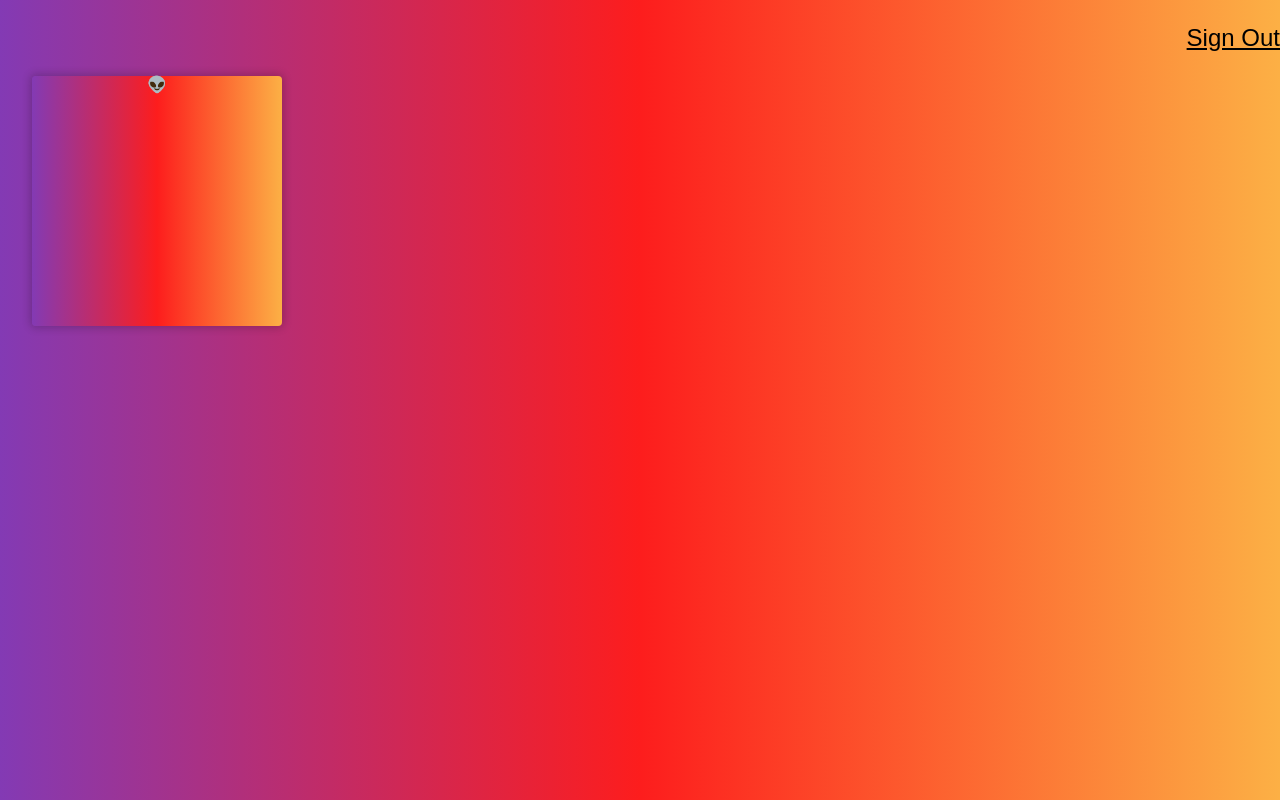
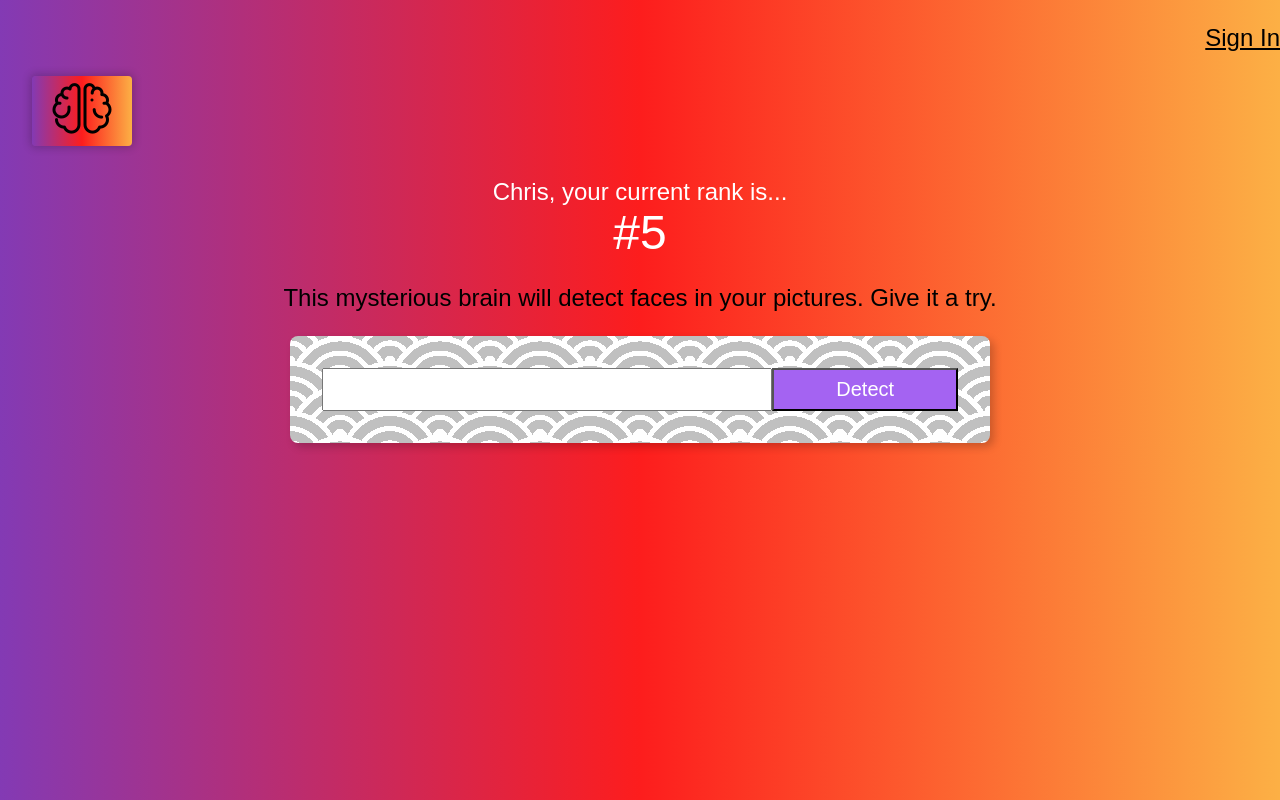
Before and after one commit to ChrisHaynes0/FaceRecognition, a React (Create React App) app: page / in a window 1280 px wide. Built offline with nearby package versions, Linux system fonts and the light colour scheme.

Commit message:
made logo and imagelink form

```diff
--- a/package.json
+++ b/package.json
@@ -8,6 +8,7 @@
     "@testing-library/user-event": "^13.5.0",
     "react": "^18.3.1",
     "react-dom": "^18.3.1",
+    "react-particles": "^2.12.2",
     "react-scripts": "5.0.1",
     "react-tilt": "^1.0.2",
     "tachyons": "^4.12.0",
--- a/src/App.css
+++ b/src/App.css
@@ -1,5 +1,10 @@
 .App {
   text-align: center;
+}
+
+.center {
+  display: flex;
+  justify-content: center;
 }
 
 .App-logo {
--- a/src/App.js
+++ b/src/App.js
@@ -1,16 +1,36 @@
 import React, { Component } from 'react';
+import Particles from "react-particles";
 import Navigation from './Components/Navigation/Navigation';
 import Logo from './Components/Logo/Logo';
+import ImageLinkForm from './Components/ImageLinkForm/ImageLinkForm'
+import Rank from './Components/Rank/Rank';
 import './App.css';
 
+
+const particlesOptions ={
+  particles: {
+    line_linked: {
+      shadow: {
+        enable: true,
+        color: "#3CA9D1",
+        blur: 5
+      }
+    }
+  }
+}
 class App extends Component {
   render() {
   return (
     <div className="App">
+    <Particles
+    params={particlesOptions}
+    />
       <Navigation />
       <Logo />
-      {/*<ImageLinkform />
-      <FaceRecognition />*/}
+      <Rank />
+      <ImageLinkForm />
+
+      {/*<FaceRecognition />*/}
     </div>
   );
 }
--- /dev/null
+++ b/src/Components/ImageLinkForm/ImageLinkForm.css
@@ -0,0 +1,11 @@
+.form {
+    width: 700px;
+    background-color:silver;
+background-image:
+radial-gradient(circle at 100% 150%, silver 24%, white 24%, white 28%, silver 28%, silver 36%, white 36%, white 40%, transparent 40%, transparent),
+radial-gradient(circle at 0    150%, silver 24%, white 24%, white 28%, silver 28%, silver 36%, white 36%, white 40%, transparent 40%, transparent),
+radial-gradient(circle at 50%  100%, white 10%, silver 10%, silver 23%, white 23%, white 30%, silver 30%, silver 43%, white 43%, white 50%, silver 50%, silver 63%, white 63%, white 71%, transparent 71%, transparent),
+radial-gradient(circle at 100% 50%, white 5%, silver 5%, silver 15%, white 15%, white 20%, silver 20%, silver 29%, white 29%, white 34%, silver 34%, silver 44%, white 44%, white 49%, transparent 49%, transparent),
+radial-gradient(circle at 0    50%, white 5%, silver 5%, silver 15%, white 15%, white 20%, silver 20%, silver 29%, white 29%, white 34%, silver 34%, silver 44%, white 44%, white 49%, transparent 49%, transparent);
+background-size: 100px 50px;
+}
--- /dev/null
+++ b/src/Components/ImageLinkForm/ImageLinkForm.js
@@ -0,0 +1,20 @@
+import React from "react";
+import './ImageLinkForm.css';
+
+const ImageLinkForm = () => {
+    return (
+        <div>
+         <p className='f3'>
+            {'This mysterious brain will detect faces in your pictures. Give it a try.'}
+         </p>
+         <div className='center'>
+         <div className='form center  pa4 br3 shadow-5'>
+            <input className= 'f4 pa2 w-70 center' type='tex' />
+            <button className='w-30 grow f4 link ph3 pv2 dib white bg-light-purple'>Detect</button>
+         </div>
+        </div>
+        </div>
+    )
+}
+
+export default ImageLinkForm;
--- a/src/Components/Logo/Logo.js
+++ b/src/Components/Logo/Logo.js
@@ -1,12 +1,13 @@
 import React from "react";
 import { Tilt } from 'react-tilt';
+import brain from './brain.png';
 import './Logo.css';
 
 const Logo = () => {
     return (
         <div className="ma4 mt0">
-         <Tilt className= "Tilt br2 shadow-2" options={{ max: 25}} style={{ height: 250, width: 250 }}>
-      <div>👽</div>
+         <Tilt className= "Tilt br2 shadow-2" options={{ max: 25}} style={{ height: 70, width: 100 }}>
+      <div><img alt='logo' src={brain}/></div>
     </Tilt>
         </div>
     )
--- a/src/Components/Navigation/Navigation.js
+++ b/src/Components/Navigation/Navigation.js
@@ -3,7 +3,7 @@
 const Navigation = () => {
     return (
         <nav style={{display: 'flex', justifyContent: 'flex-end'}}>
-            <p className='f3 link dim black underline ps3 pointer'>Sign Out</p>
+            <p className='f3 link dim black underline ps3 pointer'>Sign In</p>
         </nav>
     )
 }
--- /dev/null
+++ b/src/Components/Rank/Rank.js
@@ -0,0 +1,16 @@
+import React from "react";
+
+const Rank = () => {
+    return (
+        <div>
+         <div className='white f3'>
+         {'Chris, your current rank is...'}
+         <div className='white f1'>
+         {'#5'}
+         </div>
+         </div>
+        </div>
+    )
+}
+
+export default Rank;
--- a/src/index.css
+++ b/src/index.css
@@ -4,3 +4,7 @@
   font-family: sans-serif;
   background: linear-gradient(90deg, rgba(131,58,180,1) 0%, rgba(253,29,29,1) 50%, rgba(252,176,69,1) 100%);
 }
+
+button {
+  cursor: pointer;
+}
```
Also changed, not shown: src/Components/Logo/brain.png (added), 1 other file (tests, documents, lock files or other folders).
